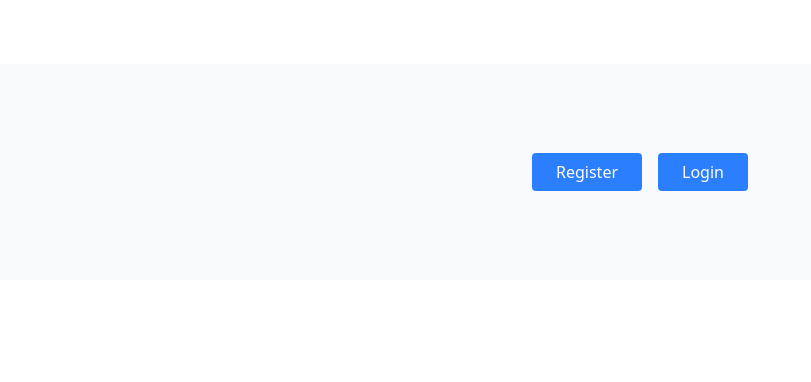
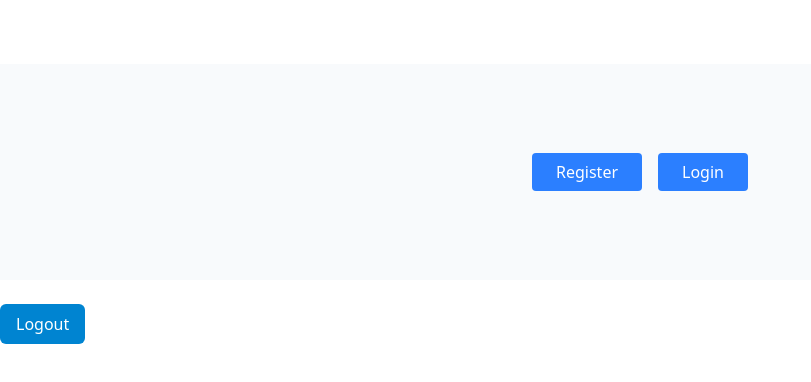
Before and after one commit to Sourov-Chandra/firebase_Auth_Email-Password, a React app: page / in a window 1280 px wide. Shown: the top 382 px of the page, without its empty margins (0-811 px from the left). Built offline with nearby package versions, Linux system fonts and the light colour scheme; the HTML template or start-up script is replaced by a standard one.

Commit message:
modified App.jsx for Logout.jsx authentication is added

```diff
--- a/src/App.jsx
+++ b/src/App.jsx
@@ -1,5 +1,6 @@
 import React from 'react'
 import { Link } from 'react-router';
+import Logout from './components/Logout';
 
 const App = () => {
   return (
@@ -24,6 +25,8 @@ const App = () => {
           </li>
         </ul>
       </nav>
+
+      <Logout />
     </div>
   );
 }
```
